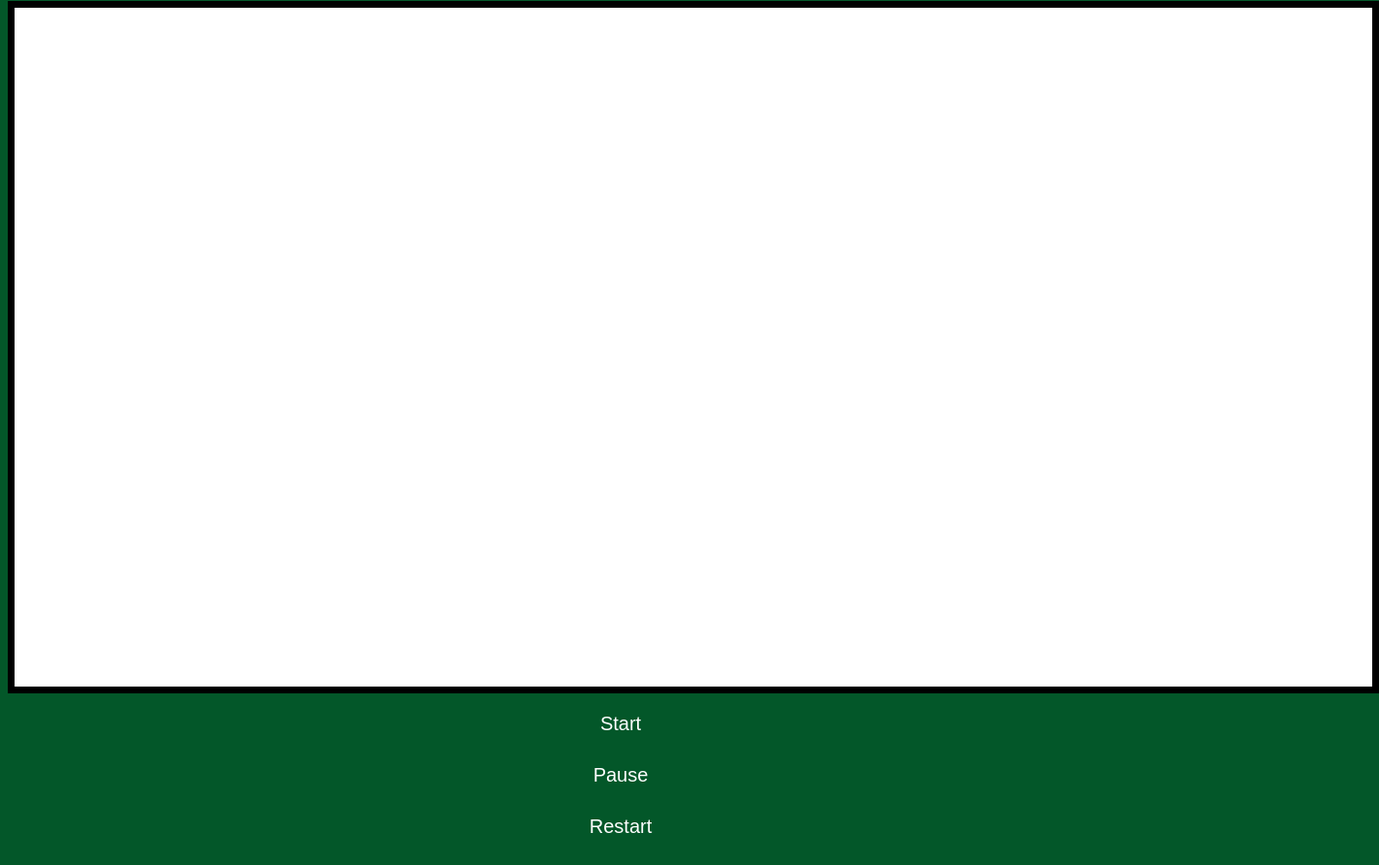
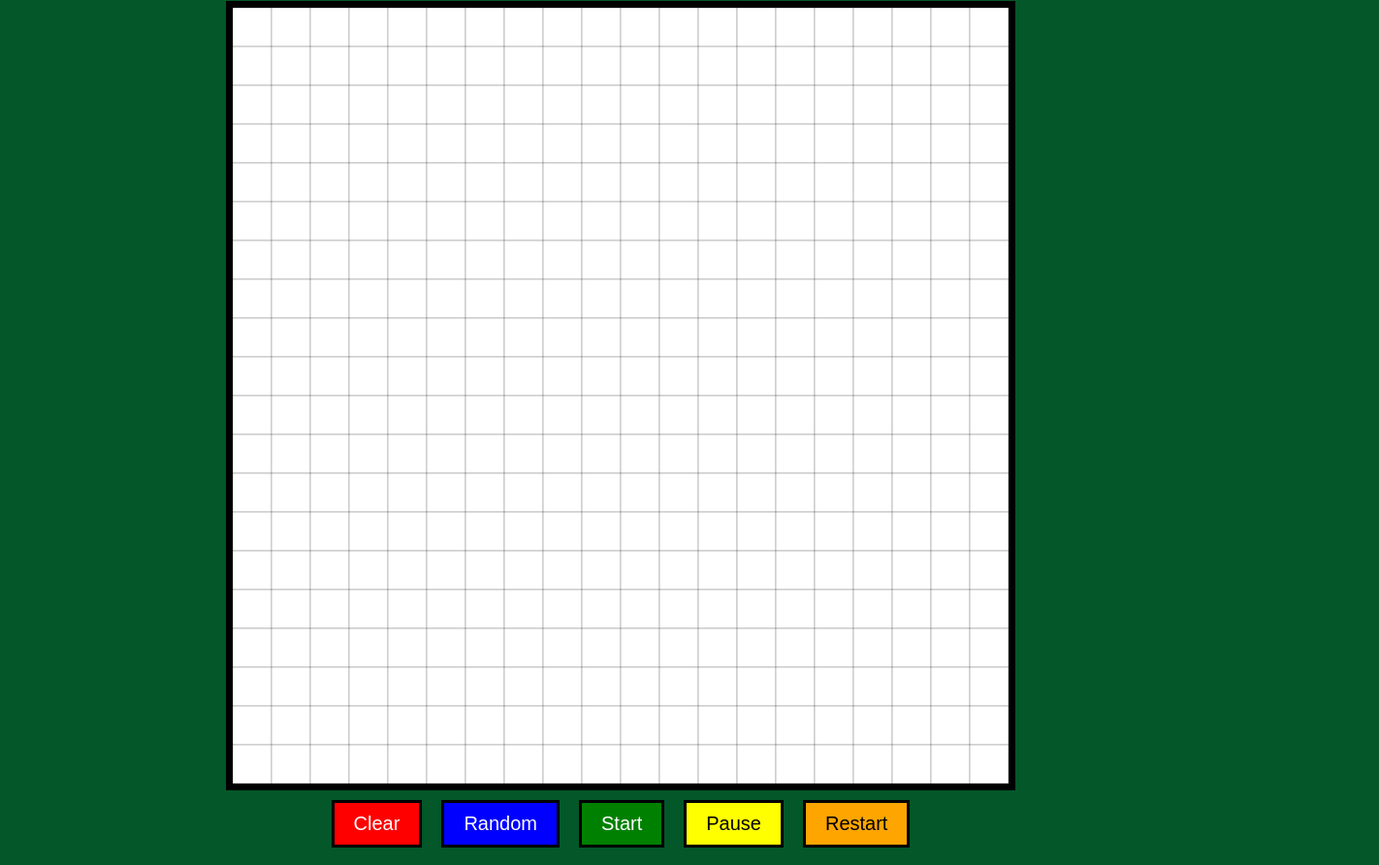
Before and after one commit to Zinho01/Game-of-Life, a plain HTML site: page Start/index.html in a window 1280 px wide. Shown: the part 101-993 px from the top of the page at 97% size, 1422 px wide, since content can reach past the window. Drawn offline with Linux system fonts and the light colour scheme.

Commit message:
fixed Board

```diff
--- a/Start/index.html
+++ b/Start/index.html
@@ -1,5 +1,6 @@
 <!DOCTYPE html>
 <html lang="en">
+
 <head>
     <meta charset="UTF-8">
     <meta name="viewport" content="width=device-width, initial-scale=1.0">
@@ -7,12 +8,18 @@
     <script src="script.js" defer></script>
     <title>Document</title>
 </head>
+
 <body>
     <h1>Game Of Life</h1>
-   <canvas id="gamecanvas">
-   </canvas>
-   <button id="StartButton">Start</button>
-   <button id="PauseButton">Pause</button>
-   <button id="RestartButton">Restart</button>
+    <canvas id="gamecanvas">
+    </canvas>
+    <div id="buttons">
+        <button id="ClearButton">Clear</button>
+        <button id="RandomButton">Random</button>
+        <button id="StartButton">Start</button>
+        <button id="PauseButton">Pause</button>
+        <button id="RestartButton">Restart</button>
+    </div>
 </body>
+
 </html>
--- a/Start/script.js
+++ b/Start/script.js
@@ -1,5 +1,34 @@
 const canvas = document.getElementById('gamecanvas');
 const ctx = canvas.getContext('2d');
-const cellsize = 10;
-canvas.width = 4 * cellsize;
-canvas.height =  6 * cellsize;
+const cellsize = 100;
+const rows = 20;
+const cols = 20;
+
+
+canvas.width = cols * cellsize;
+canvas.height = rows * cellsize;
+
+for (let i = 0; i < rows; i++) {
+  for (let j = 0; j < cols; j++) {
+
+    const condition = (i + j) % 2 === 0;
+
+
+    ctx.fillStyle = 'white';
+    ctx.fillRect(j * cellsize, i * cellsize, cellsize, cellsize);
+
+    //condition moet nog worden aangepast
+    if (condition) {
+        ctx.fillStyle = 'white';
+        ctx.fillRect(j * cellsize, i * cellsize, cellsize, cellsize);
+    }
+
+    ctx.strokesStyle = 'black';
+    ctx.lineWidth = 1;
+    ctx.strokeRect(j * cellsize, i * cellsize, cellsize, cellsize);
+  }
+}
+
+function clicker() {
+
+}
--- a/Start/style.css
+++ b/Start/style.css
@@ -1,12 +1,14 @@
-body{
+body {
     background-color: rgb(3, 87, 41);
 }
+
 h1 {
     text-align: center;
     color: white;
     font-size: 50px;
     margin-top: 10px;
 }
+
 canvas {
     background-color: white;
     padding-left: 0;
@@ -14,22 +16,47 @@ canvas {
     margin-left: auto;
     margin-right: auto;
     display: block;
-    width:1400px;
-    height: 700px;
+    width: 800px;
+    height: 800px;
     border: 7px solid black;
+}
+
+#buttons {
+    display: flex;
+    flex-direction: row;
+    justify-content: center;
 }
 
 button {
     display: block;
-    margin: 10px auto;
+    margin: 10px;
     padding: 10px 20px;
     font-size: 20px;
     background-color: rgb(3, 87, 41);
     color: white;
-    border: none;
+    border: solid;
+    border-color: black;
     cursor: pointer;
 }
 
-button:hover {
-    background-color: #0d8d14;
+#ClearButton {
+    background-color: red;
 }
+
+#RandomButton {
+    background-color: blue;
+}
+
+#StartButton {
+    background-color: green;
+}
+
+#PauseButton {
+    background-color: yellow;
+    color: black;
+}
+
+#RestartButton {
+    background-color: orange;
+    color: black;
+}
```
